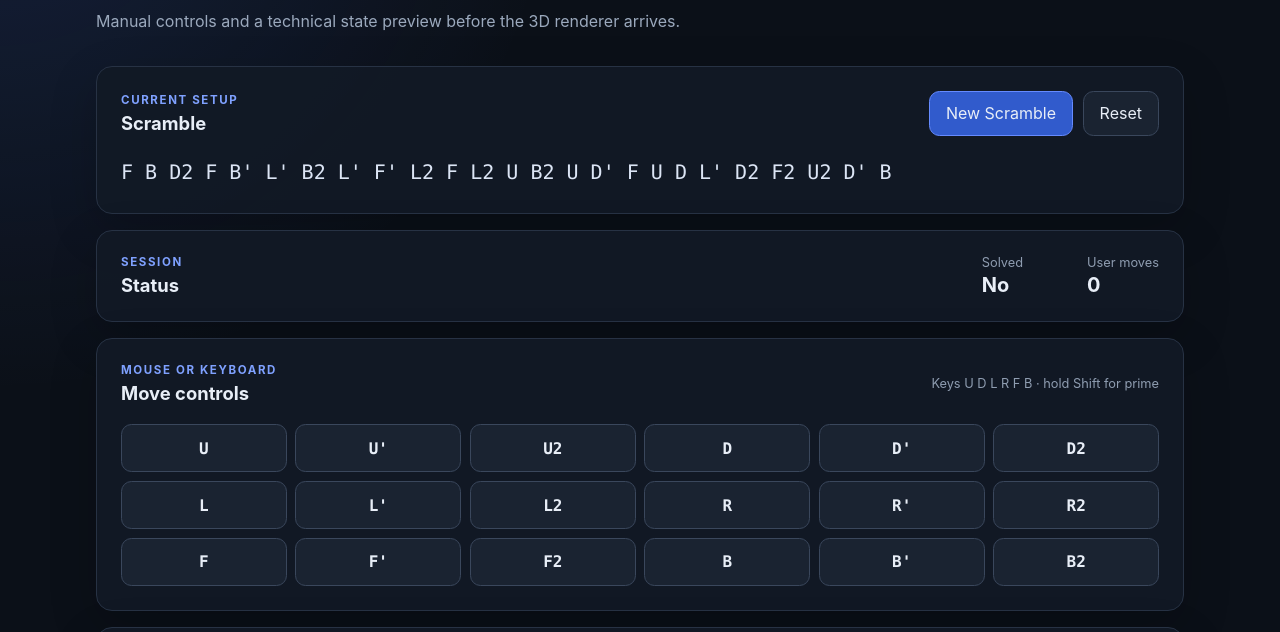
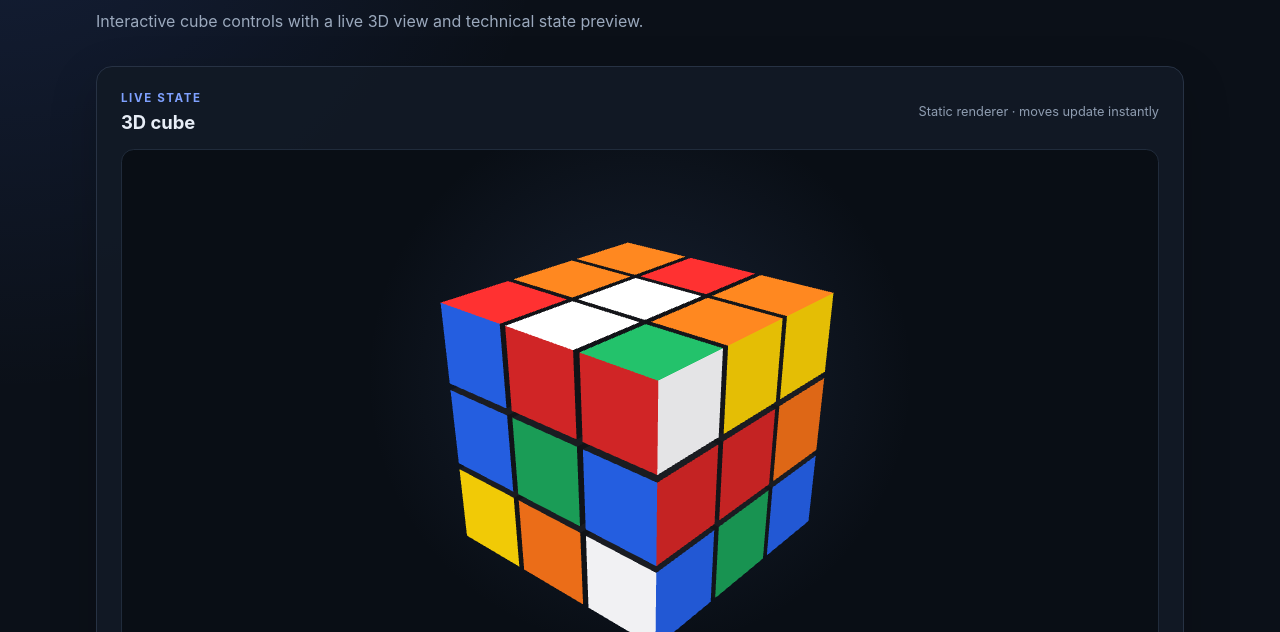
Before and after one commit to Franek2009/Cube3x3, a website built with Vite: page index.html in a window 1280 px wide. Shown: the part 168-800 px from the top of the page. Built offline with nearby package versions, Linux system fonts and the light colour scheme.

Commit message:
Add static 3D cube renderer

```diff
--- a/index.html
+++ b/index.html
@@ -10,8 +10,19 @@
       <header class="app-header">
         <p class="eyebrow">Cube Engine playground</p>
         <h1>Cube3x3</h1>
-        <p>Manual controls and a technical state preview before the 3D renderer arrives.</p>
+        <p>Interactive cube controls with a live 3D view and technical state preview.</p>
       </header>
+
+      <section class="panel cube-panel" aria-labelledby="cube-heading">
+        <div class="section-heading">
+          <div>
+            <p class="eyebrow">Live state</p>
+            <h2 id="cube-heading">3D cube</h2>
+          </div>
+          <p class="keyboard-hint">Static renderer · moves update instantly</p>
+        </div>
+        <div id="cube-viewport" class="cube-viewport"></div>
+      </section>
 
       <section class="panel scramble-panel" aria-labelledby="scramble-heading">
         <div class="section-heading">
--- a/package.json
+++ b/package.json
@@ -18,8 +18,12 @@
   "license": "ISC",
   "type": "commonjs",
   "devDependencies": {
+    "@types/three": "^0.185.4",
     "typescript": "^7.0.2",
     "vite": "^8.2.2",
     "vitest": "^4.1.11"
+  },
+  "dependencies": {
+    "three": "^0.185.1"
   }
 }
--- /dev/null
+++ b/src/renderer/CubeRenderer.ts
@@ -0,0 +1,100 @@
+import * as THREE from 'three';
+
+import type { CubeState } from '../core/cube/CubeState.ts';
+import { mapCubeStateToCubies, type Face } from './cubieMapping.ts';
+
+const FACE_COLORS: Readonly<Record<Face, number>> = {
+  U: 0xffffff,
+  D: 0xffd500,
+  F: 0x19a55a,
+  B: 0x2563eb,
+  R: 0xdc2626,
+  L: 0xf97316
+};
+
+const MATERIAL_DIRECTIONS: readonly Face[] = ['R', 'L', 'U', 'D', 'F', 'B'];
+const PLASTIC_COLOR = 0x111318;
+
+export class CubeRenderer {
+  readonly #container: HTMLElement;
+  readonly #scene = new THREE.Scene();
+  readonly #camera = new THREE.PerspectiveCamera(35, 1, 0.1, 100);
+  readonly #renderer = new THREE.WebGLRenderer({ antialias: true, alpha: true });
+  readonly #cubeGroup = new THREE.Group();
+  readonly #geometry = new THREE.BoxGeometry(0.92, 0.92, 0.92);
+  readonly #resizeObserver: ResizeObserver;
+  #materials: THREE.Material[] = [];
+
+  constructor(container: HTMLElement) {
+    this.#container = container;
+    this.#renderer.setPixelRatio(Math.min(window.devicePixelRatio, 2));
+    this.#renderer.outputColorSpace = THREE.SRGBColorSpace;
+    this.#renderer.domElement.setAttribute('aria-label', '3D Rubik cube view');
+    this.#container.append(this.#renderer.domElement);
+
+    this.#camera.position.set(5.6, 4.5, 6.5);
+    this.#camera.lookAt(0, 0, 0);
+
+    this.#scene.add(this.#cubeGroup);
+    this.#scene.add(new THREE.HemisphereLight(0xffffff, 0x243047, 2.2));
+
+    const keyLight = new THREE.DirectionalLight(0xffffff, 3.2);
+    keyLight.position.set(4, 7, 5);
+    this.#scene.add(keyLight);
+
+    this.#resizeObserver = new ResizeObserver(() => this.resize());
+    this.#resizeObserver.observe(this.#container);
+    this.resize();
+  }
+
+  renderState(state: CubeState): void {
+    for (const material of this.#materials) {
+      material.dispose();
+    }
+    this.#materials = [];
+    this.#cubeGroup.clear();
+
+    for (const cubie of mapCubeStateToCubies(state)) {
+      const stickerByDirection = new Map(
+        cubie.stickers.map((sticker) => [sticker.direction, sticker.face])
+      );
+      const materials = MATERIAL_DIRECTIONS.map((direction) => {
+        const stickerFace = stickerByDirection.get(direction);
+        const material = new THREE.MeshStandardMaterial({
+          color: stickerFace === undefined ? PLASTIC_COLOR : FACE_COLORS[stickerFace],
+          roughness: 0.48,
+          metalness: 0.02
+        });
+        this.#materials.push(material);
+        return material;
+      });
+      const mesh = new THREE.Mesh(this.#geometry, materials);
+      mesh.position.set(cubie.position.x, cubie.position.y, cubie.position.z);
+      mesh.name = cubie.id;
+      this.#cubeGroup.add(mesh);
+    }
+
+    this.#renderer.render(this.#scene, this.#camera);
+  }
+
+  resize(): void {
+    const width = Math.max(this.#container.clientWidth, 1);
+    const height = Math.max(this.#container.clientHeight, 1);
+
+    this.#camera.aspect = width / height;
+    this.#camera.updateProjectionMatrix();
+    this.#renderer.setSize(width, height, false);
+    this.#renderer.render(this.#scene, this.#camera);
+  }
+
+  dispose(): void {
+    this.#resizeObserver.disconnect();
+    for (const material of this.#materials) {
+      material.dispose();
+    }
+    this.#materials = [];
+    this.#geometry.dispose();
+    this.#renderer.dispose();
+    this.#renderer.domElement.remove();
+  }
+}
--- /dev/null
+++ b/src/renderer/cubieMapping.ts
@@ -0,0 +1,123 @@
+import type { CubeState } from '../core/cube/CubeState.ts';
+
+export type Face = 'U' | 'D' | 'L' | 'R' | 'F' | 'B';
+
+export interface Position3D {
+  readonly x: number;
+  readonly y: number;
+  readonly z: number;
+}
+
+export interface StickerRenderData {
+  readonly face: Face;
+  readonly direction: Face;
+}
+
+export interface CubieRenderData {
+  readonly id: string;
+  readonly kind: 'corner' | 'edge' | 'center';
+  readonly slot: string;
+  readonly position: Position3D;
+  readonly stickers: readonly StickerRenderData[];
+}
+
+interface SlotDefinition {
+  readonly name: string;
+  readonly faces: readonly Face[];
+}
+
+const CORNER_SLOTS: readonly SlotDefinition[] = [
+  { name: 'URF', faces: ['U', 'R', 'F'] },
+  { name: 'UFL', faces: ['U', 'F', 'L'] },
+  { name: 'ULB', faces: ['U', 'L', 'B'] },
+  { name: 'UBR', faces: ['U', 'B', 'R'] },
+  { name: 'DFR', faces: ['D', 'F', 'R'] },
+  { name: 'DLF', faces: ['D', 'L', 'F'] },
+  { name: 'DBL', faces: ['D', 'B', 'L'] },
+  { name: 'DRB', faces: ['D', 'R', 'B'] }
+];
+
+const EDGE_SLOTS: readonly SlotDefinition[] = [
+  { name: 'UR', faces: ['U', 'R'] },
+  { name: 'UF', faces: ['U', 'F'] },
+  { name: 'UL', faces: ['U', 'L'] },
+  { name: 'UB', faces: ['U', 'B'] },
+  { name: 'DR', faces: ['D', 'R'] },
+  { name: 'DF', faces: ['D', 'F'] },
+  { name: 'DL', faces: ['D', 'L'] },
+  { name: 'DB', faces: ['D', 'B'] },
+  { name: 'FR', faces: ['F', 'R'] },
+  { name: 'FL', faces: ['F', 'L'] },
+  { name: 'BL', faces: ['B', 'L'] },
+  { name: 'BR', faces: ['B', 'R'] }
+];
+
+const CENTER_FACES: readonly Face[] = ['U', 'D', 'L', 'R', 'F', 'B'];
+
+const FACE_VECTORS: Readonly<Record<Face, Position3D>> = {
+  U: { x: 0, y: 1, z: 0 },
+  D: { x: 0, y: -1, z: 0 },
+  L: { x: -1, y: 0, z: 0 },
+  R: { x: 1, y: 0, z: 0 },
+  F: { x: 0, y: 0, z: 1 },
+  B: { x: 0, y: 0, z: -1 }
+};
+
+function positionForFaces(faces: readonly Face[]): Position3D {
+  return faces.reduce<Position3D>(
+    (position, face) => ({
+      x: position.x + FACE_VECTORS[face].x,
+      y: position.y + FACE_VECTORS[face].y,
+      z: position.z + FACE_VECTORS[face].z
+    }),
+    { x: 0, y: 0, z: 0 }
+  );
+}
+
+function movableCubieData(
+  kind: 'corner' | 'edge',
+  slots: readonly SlotDefinition[],
+  permutation: readonly number[],
+  orientation: readonly number[]
+): CubieRenderData[] {
+  return slots.map((slot, slotIndex) => {
+    const cubieIndex = permutation[slotIndex];
+    const cubie = slots[cubieIndex];
+    const cubieOrientation = orientation[slotIndex];
+
+    return {
+      id: `${kind}-${cubie.name}`,
+      kind,
+      slot: slot.name,
+      position: positionForFaces(slot.faces),
+      stickers: cubie.faces.map((face, stickerIndex) => ({
+        face,
+        direction: slot.faces[(stickerIndex + cubieOrientation) % slot.faces.length]
+      }))
+    };
+  });
+}
+
+export function mapCubeStateToCubies(state: CubeState): CubieRenderData[] {
+  const corners = movableCubieData(
+    'corner',
+    CORNER_SLOTS,
+    state.cornerPermutation,
+    state.cornerOrientation
+  );
+  const edges = movableCubieData(
+    'edge',
+    EDGE_SLOTS,
+    state.edgePermutation,
+    state.edgeOrientation
+  );
+  const centers = CENTER_FACES.map<CubieRenderData>((face) => ({
+    id: `center-${face}`,
+    kind: 'center',
+    slot: face,
+    position: FACE_VECTORS[face],
+    stickers: [{ face, direction: face }]
+  }));
+
+  return [...corners, ...edges, ...centers];
+}
--- a/src/styles.css
+++ b/src/styles.css
@@ -133,6 +133,28 @@ button {
   font-size: clamp(1rem, 2.4vw, 1.25rem);
 }
 
+.cube-panel {
+  overflow: hidden;
+}
+
+.cube-viewport {
+  width: 100%;
+  height: clamp(20rem, 52vw, 34rem);
+  margin-top: 1rem;
+  border: 1px solid #202b3b;
+  border-radius: 0.8rem;
+  background:
+    radial-gradient(circle at 50% 42%, rgba(83, 112, 170, 0.2), transparent 45%),
+    #090e15;
+  overflow: hidden;
+}
+
+.cube-viewport canvas {
+  display: block;
+  width: 100%;
+  height: 100%;
+}
+
 .status-grid {
   display: flex;
   gap: clamp(1.5rem, 5vw, 4rem);
--- a/src/ui/app.ts
+++ b/src/ui/app.ts
@@ -1,6 +1,7 @@
 import { ALL_MOVES, type Move } from '../core/moves/moves.ts';
 import { generateScramble } from '../core/scramble/scrambler.ts';
 import { CubeSession } from '../core/session/CubeSession.ts';
+import { CubeRenderer } from '../renderer/CubeRenderer.ts';
 import { installKeyboardControls } from './keyboard.ts';
 
 function getRequiredElement<T extends HTMLElement>(id: string): T {
@@ -23,12 +24,15 @@ export function initializeApp(): void {
   const controlsElement = getRequiredElement<HTMLDivElement>('move-controls');
   const newScrambleButton = getRequiredElement<HTMLButtonElement>('new-scramble');
   const resetButton = getRequiredElement<HTMLButtonElement>('reset-cube');
+  const rendererContainer = getRequiredElement<HTMLDivElement>('cube-viewport');
+  const cubeRenderer = new CubeRenderer(rendererContainer);
   let currentScramble: Move[] = [];
 
   const render = (): void => {
     const state = session.getState();
     const history = session.getMoveHistory();
 
+    cubeRenderer.renderState(state);
     scrambleElement.textContent = currentScramble.length > 0
       ? currentScramble.join(' ')
       : 'No scramble applied';
```
Also changed, not shown: tests/renderer/cubieMapping.test.ts (added, +147 -0 lines), 1 other file.
